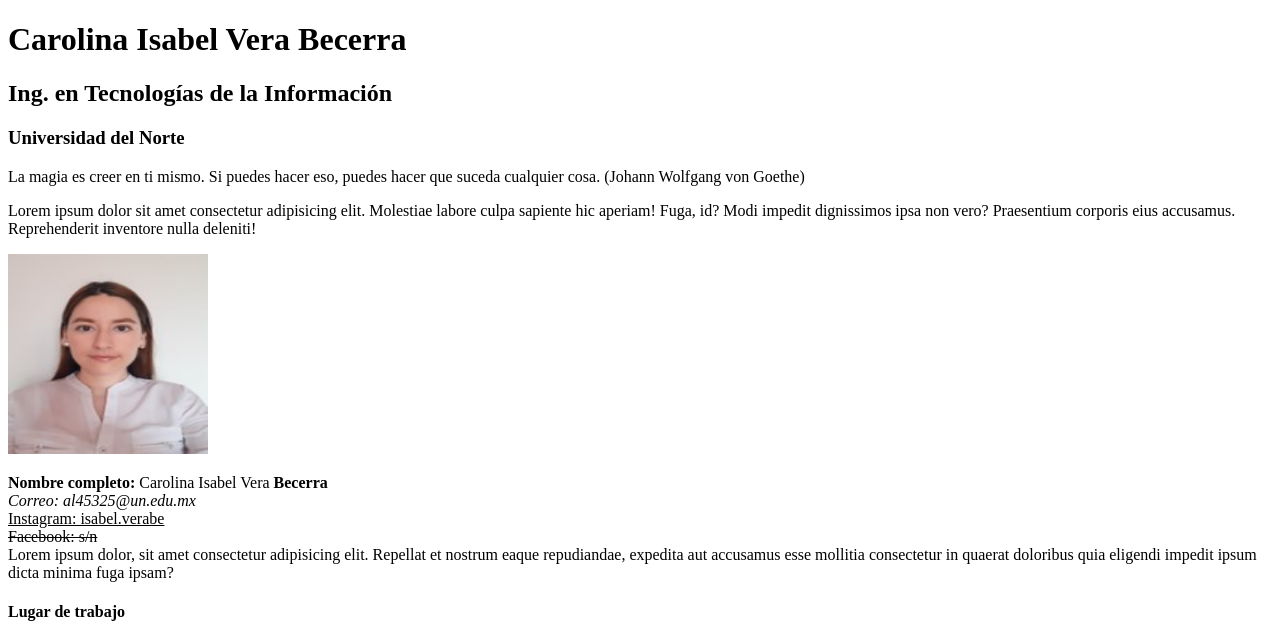
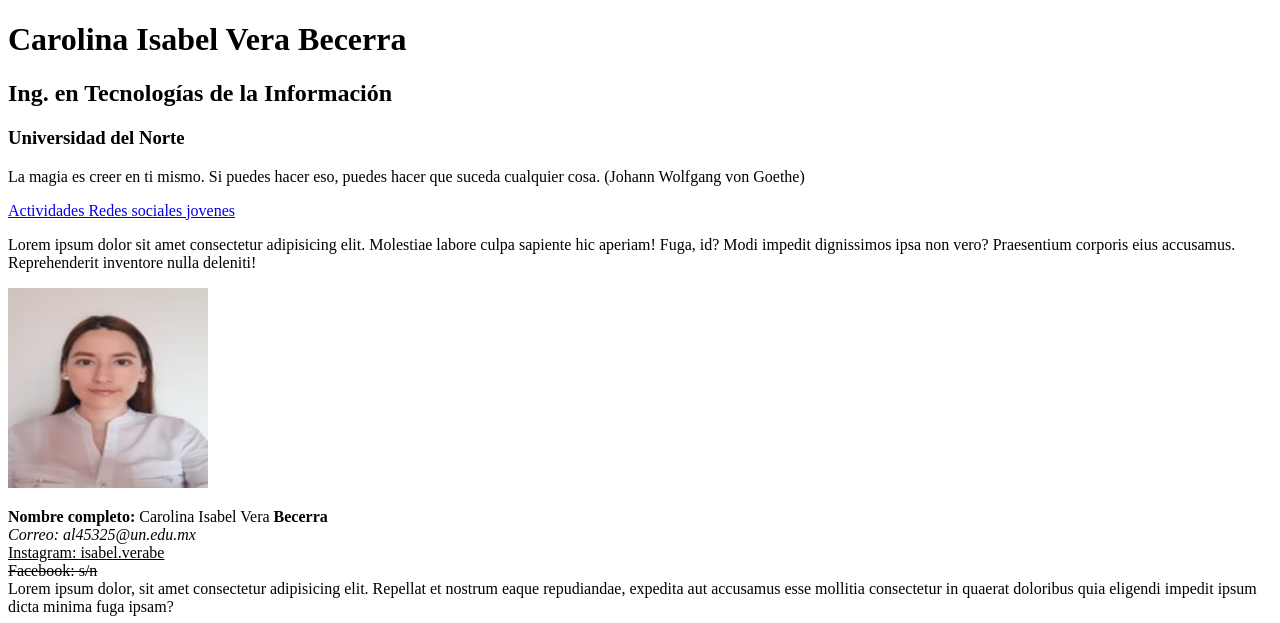
Before and after one commit to Carolina-Vera/IDAI-MA2025-NE, a plain HTML site: page Pagina_personal.html in a window 1280 px wide. Shown: the top 623 px of the page. Drawn offline with Linux system fonts and the light colour scheme.

Commit message:
Update Pagina_personal.html

```diff
--- a/Pagina_personal.html
+++ b/Pagina_personal.html
@@ -18,6 +18,10 @@
         La magia es creer en ti mismo. Si puedes hacer eso,
          puedes hacer que suceda cualquier cosa. (Johann Wolfgang von Goethe)
     </p>
+
+    <a href="1er parcial/Actividad 1 Redes sociales jóvenes.html">
+        Actividades Redes sociales jovenes
+    </a>
 
     <p>
         Lorem ipsum dolor sit amet consectetur adipisicing elit. Molestiae labore culpa sapiente hic aperiam! Fuga, id? Modi impedit dignissimos ipsa non vero? Praesentium corporis eius accusamus. Reprehenderit inventore nulla deleniti!
```
